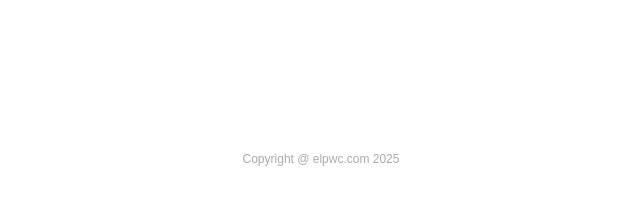
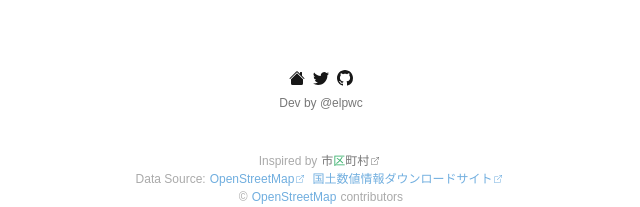
Before and after one commit to elpwc/ekimei-wordle, a Next.js app: page /ekiwordle/ in a window 1280 px wide. Shown: the part 864-1071 px from the top of the page, without its empty margins (319-959 px from the left). Before the commit the page ends 1032 px from the top, so only its background shows below. Built offline with nearby package versions, Linux system fonts and the light colour scheme; no server answers.

Commit message:
feat: Footer

```diff
--- a/src/app/Homepage.tsx
+++ b/src/app/Homepage.tsx
@@ -10,6 +10,7 @@ import { Answer, AnswerStatus } from '@/utils/types';
 import { AnswerList } from '@/components/AnswerList';
 import { Header } from '@/components/Header';
 import ParticlesBg from 'particles-bg';
+import { Footer } from '@/components/Footer';
 
 export default function HomePage() {
 	const hint = useHint();
@@ -123,7 +124,7 @@ export default function HomePage() {
 	return (
 		<>
 			<Header currentStation={currentStation} maskedStationName={maskedStationName} />
-			<main className="flex justify-center pt-2 mb-40">
+			<main className="flex justify-center pt-2 mb-2">
 				<div className="max-w-[400px]">
 					<div className="border-0 border-[#cccccc] w-fit bg-white shadow-md">
 						<canvas ref={canvasRef} width={400} height={300} />
@@ -220,9 +221,7 @@ export default function HomePage() {
 					)}
 				</div>
 			</main>
-			<footer>
-				<p className="w-full text-center text-[12px] text-[#aaa]">Copyright @ elpwc.com 2025</p>
-			</footer>
+			<Footer />
 			{hasBeenCorrect && <ParticlesBg num={10} type="ball" bg={true} />}
 		</>
 	);
--- /dev/null
+++ b/src/components/Footer.tsx
@@ -0,0 +1,62 @@
+import JapanStations from '@/assets/japanStationsDataWithoutUnused.json';
+import { OuterLinkIcon } from './Icons';
+
+interface Props {}
+
+export const Footer = ({}: Props) => {
+	return (
+		<footer className="flex flex-col items-center mt-20">
+			<div className="flex flex-col items-center mb-10">
+				<div className="flex gap-2 mb-2">
+					<a target="_blank" href="https://www.elwpc.com/">
+						<svg xmlns="http://www.w3.org/2000/svg" width="16" height="16" fill="currentColor" viewBox="0 0 16 16">
+							<path d="M8.707 1.5a1 1 0 0 0-1.414 0L.646 8.146a.5.5 0 0 0 .708.708L8 2.207l6.646 6.647a.5.5 0 0 0 .708-.708L13 5.793V2.5a.5.5 0 0 0-.5-.5h-1a.5.5 0 0 0-.5.5v1.293L8.707 1.5Z" />
+							<path d="m8 3.293 6 6V13.5a1.5 1.5 0 0 1-1.5 1.5h-9A1.5 1.5 0 0 1 2 13.5V9.293l6-6Z" />
+						</svg>
+					</a>
+					<a target="_blank" href="https://x.com/elpwc">
+						<svg xmlns="http://www.w3.org/2000/svg" width="16" height="16" fill="currentColor" viewBox="0 0 16 16">
+							<path d="M5.026 15c6.038 0 9.341-5.003 9.341-9.334 0-.14 0-.282-.006-.422A6.685 6.685 0 0 0 16 3.542a6.658 6.658 0 0 1-1.889.518 3.301 3.301 0 0 0 1.447-1.817 6.533 6.533 0 0 1-2.087.793A3.286 3.286 0 0 0 7.875 6.03a9.325 9.325 0 0 1-6.767-3.429 3.289 3.289 0 0 0 1.018 4.382A3.323 3.323 0 0 1 .64 6.575v.045a3.288 3.288 0 0 0 2.632 3.218 3.203 3.203 0 0 1-.865.115 3.23 3.23 0 0 1-.614-.057 3.283 3.283 0 0 0 3.067 2.277A6.588 6.588 0 0 1 .78 13.58a6.32 6.32 0 0 1-.78-.045A9.344 9.344 0 0 0 5.026 15z" />
+						</svg>
+					</a>
+					<a target="_blank" href="https://github.com/elpwc/ekimei-wordle">
+						<svg xmlns="http://www.w3.org/2000/svg" width="16" height="16" fill="currentColor" viewBox="0 0 16 16">
+							<path d="M8 0C3.58 0 0 3.58 0 8c0 3.54 2.29 6.53 5.47 7.59.4.07.55-.17.55-.38 0-.19-.01-.82-.01-1.49-2.01.37-2.53-.49-2.69-.94-.09-.23-.48-.94-.82-1.13-.28-.15-.68-.52-.01-.53.63-.01 1.08.58 1.23.82.72 1.21 1.87.87 2.33.66.07-.52.28-.87.51-1.07-1.78-.2-3.64-.89-3.64-3.95 0-.87.31-1.59.82-2.15-.08-.2-.36-1.02.08-2.12 0 0 .67-.21 2.2.82.64-.18 1.32-.27 2-.27.68 0 1.36.09 2 .27 1.53-1.04 2.2-.82 2.2-.82.44 1.1.16 1.92.08 2.12.51.56.82 1.27.82 2.15 0 3.07-1.87 3.75-3.65 3.95.29.25.54.73.54 1.48 0 1.07-.01 1.93-.01 2.2 0 .21.15.46.55.38A8.012 8.012 0 0 0 16 8c0-4.42-3.58-8-8-8z" />
+						</svg>
+					</a>
+				</div>
+				<p className=" text-[12px] text-[#777]">Dev by @elpwc</p>
+			</div>
+			<div className="flex flex-col items-center">
+				<p className="flex justify-center w-full text-center text-[12px] text-[#aaa]">
+					Inspired by
+					<a className="px-1 text-[#777] flex items-center gap-0.5" target="_blank" href="https://shikuchoson.jp/">
+						<div>
+							市<span className="text-[#3eb370]">区</span>町村
+						</div>
+						<OuterLinkIcon />
+					</a>
+				</p>
+				<p className="flex w-full text-center text-[12px] text-[#aaa]">
+					Data Source:
+					<a className="px-1 text-[#70aedf] flex items-center gap-0.5" target="_blank" href="https://www.openstreetmap.org/">
+						OpenStreetMap
+						<OuterLinkIcon />
+					</a>
+					<a className="px-1 text-[#70aedf] flex items-center gap-0.5" target="_blank" href="https://nlftp.mlit.go.jp/ksj/index.html">
+						国土数値情報ダウンロードサイト
+						<OuterLinkIcon />
+					</a>
+				</p>
+				<p className="w-full text-center text-[12px] text-[#aaa]">
+					©
+					<a className="px-1 text-[#70aedf]" target="_blank" href="https://www.openstreetmap.org/copyright">
+						OpenStreetMap
+					</a>
+					contributors
+				</p>
+				<p className="w-full text-center text-[12px] text-[#aaa]">© 2025 elpwc.com</p>
+			</div>
+		</footer>
+	);
+};
--- /dev/null
+++ b/src/components/Icons.tsx
@@ -0,0 +1,9 @@
+export const OuterLinkIcon = () => (
+	<svg xmlns="http://www.w3.org/2000/svg" width="8" height="8" fill="currentColor" viewBox="0 0 16 16">
+		<path
+			fillRule="evenodd"
+			d="M8.636 3.5a.5.5 0 0 0-.5-.5H1.5A1.5 1.5 0 0 0 0 4.5v10A1.5 1.5 0 0 0 1.5 16h10a1.5 1.5 0 0 0 1.5-1.5V7.864a.5.5 0 0 0-1 0V14.5a.5.5 0 0 1-.5.5h-10a.5.5 0 0 1-.5-.5v-10a.5.5 0 0 1 .5-.5h6.636a.5.5 0 0 0 .5-.5z"
+		/>
+		<path fillRule="evenodd" d="M16 .5a.5.5 0 0 0-.5-.5h-5a.5.5 0 0 0 0 1h3.793L6.146 9.146a.5.5 0 1 0 .708.708L15 1.707V5.5a.5.5 0 0 0 1 0v-5z" />
+	</svg>
+);
```
